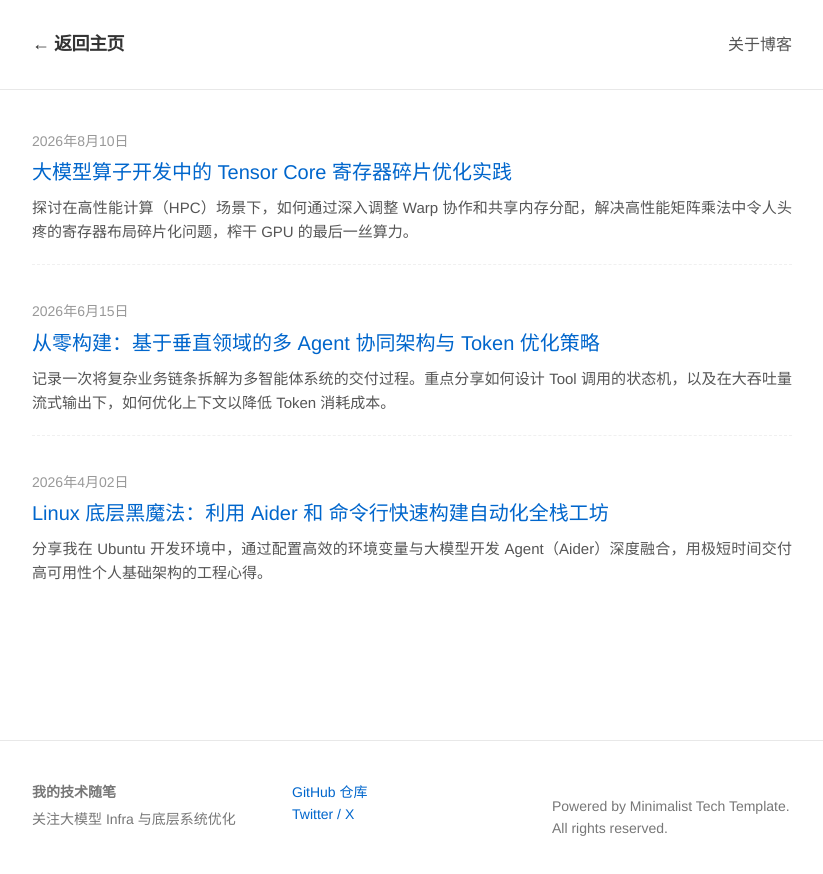
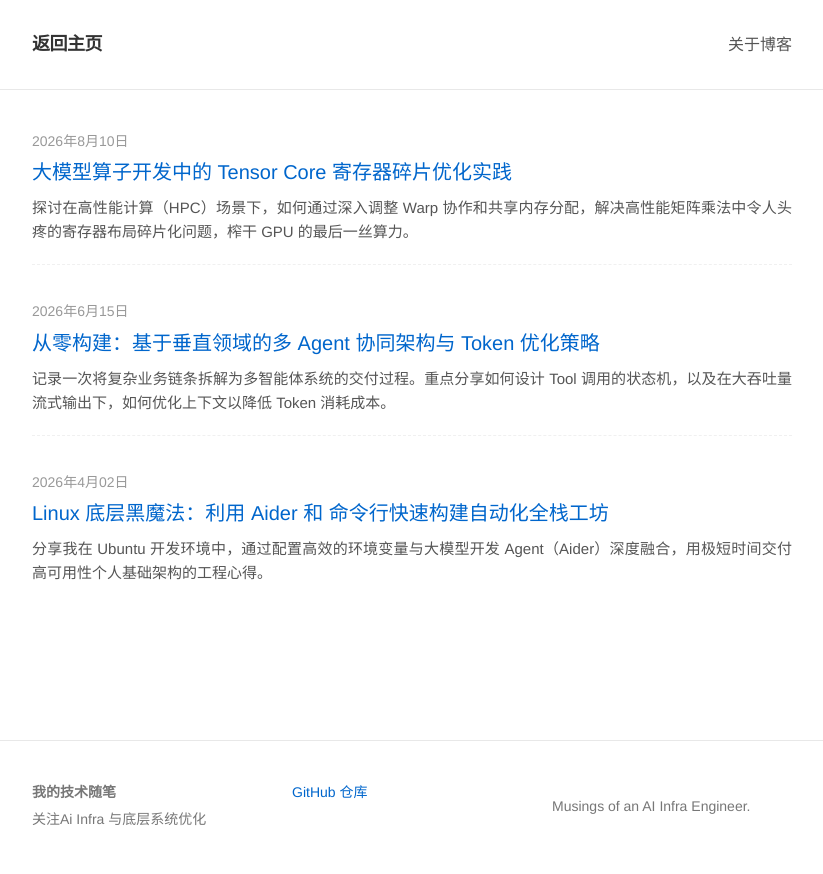
Before and after one commit to kyzfather/kyzfather.github.io, a plain HTML site: page blog.html in a window 1280 px wide. Shown: the whole page, without its empty margins (228-1051 px from the left). Drawn offline with Linux system fonts and the light colour scheme.

Commit message:
change blog.html

```diff
--- a/blog.html
+++ b/blog.html
@@ -5,7 +5,7 @@
     <meta http-equiv="X-UA-Compatible" content="IE=edge">
     <title>我的个人博客 | 极简技术随笔</title>
     <meta name="viewport" content="width=device-width, initial-scale=1">
-    <meta name="description" content="大模型 Infra 与高性能计算的探索记录">
+    <meta name="description" content="Ai Infra 与高性能计算的探索记录">
 
     <style>
         /* 完美复刻原版主页的核心全局样式 */
@@ -137,7 +137,7 @@
     <!-- 页眉区域 -->
     <header class="site-header">
         <div class="wrap">
-            <a class="site-title" href="index.html">← 返回主页</a>
+            <a class="site-title" href="index.html">返回主页</a>
             <nav class="site-nav">
                 <a class="page-link" href="#about">关于博客</a>
             </nav>
@@ -187,17 +187,17 @@
                 <div>
                     <ul>
                         <li style="font-weight: bold; margin-bottom: 5px;">我的技术随笔</li>
-                        <li>关注大模型 Infra 与底层系统优化</li>
+                        <li>关注Ai Infra 与底层系统优化</li>
                     </ul>
                 </div>
                 <div>
                     <ul>
-                        <li><a href="https://github.com" target="_blank">GitHub 仓库</a></li>
-                        <li><a href="https://twitter.com" target="_blank">Twitter / X</a></li>
+                        <li><a href="https://github.com/kyzfather?tab=repositories" target="_blank">GitHub 仓库</a></li>
+                        <!-- <li><a href="https://twitter.com" target="_blank">Twitter / X</a></li> -->
                     </ul>
                 </div>
                 <div>
-                    <p>Powered by Minimalist Tech Template. All rights reserved.</p>
+                    <p>Musings of an AI Infra Engineer.</p>
                 </div>
             </div>
         </div>
```
